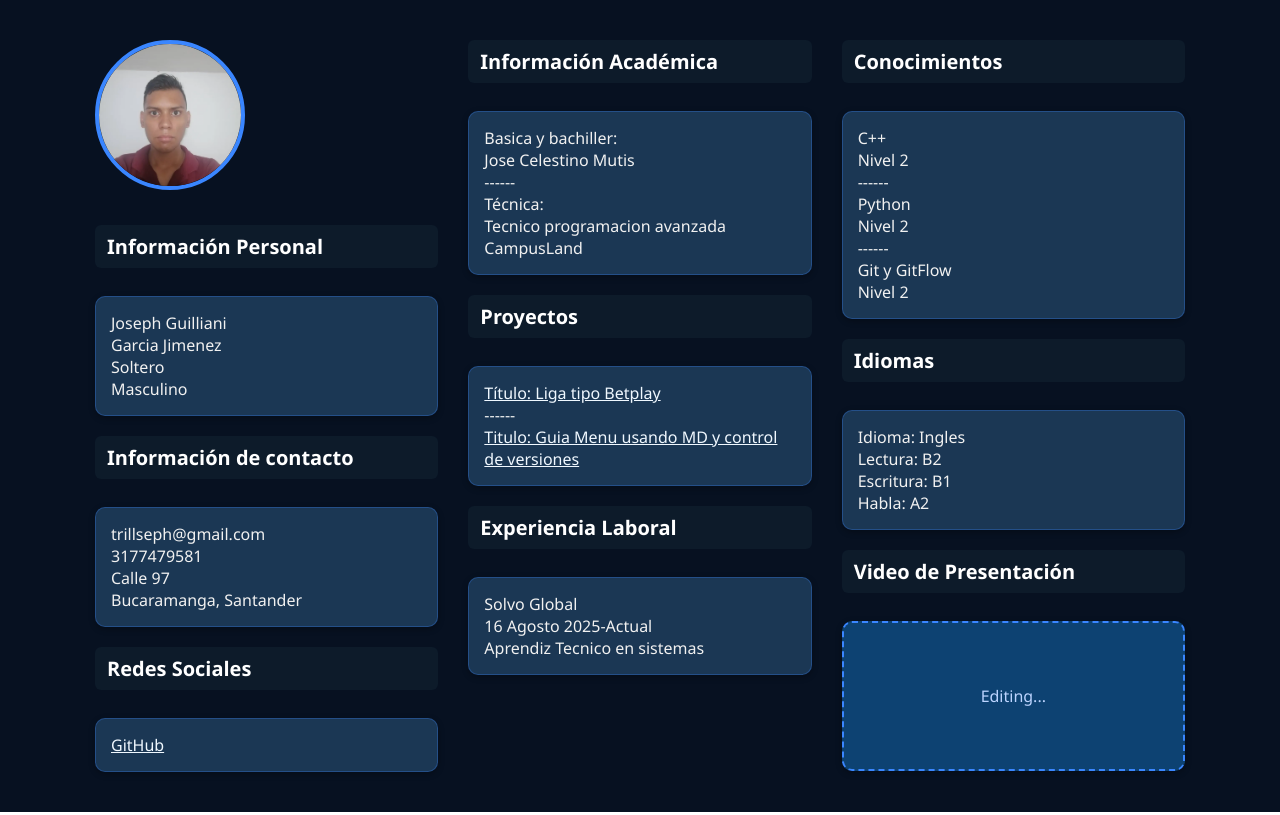
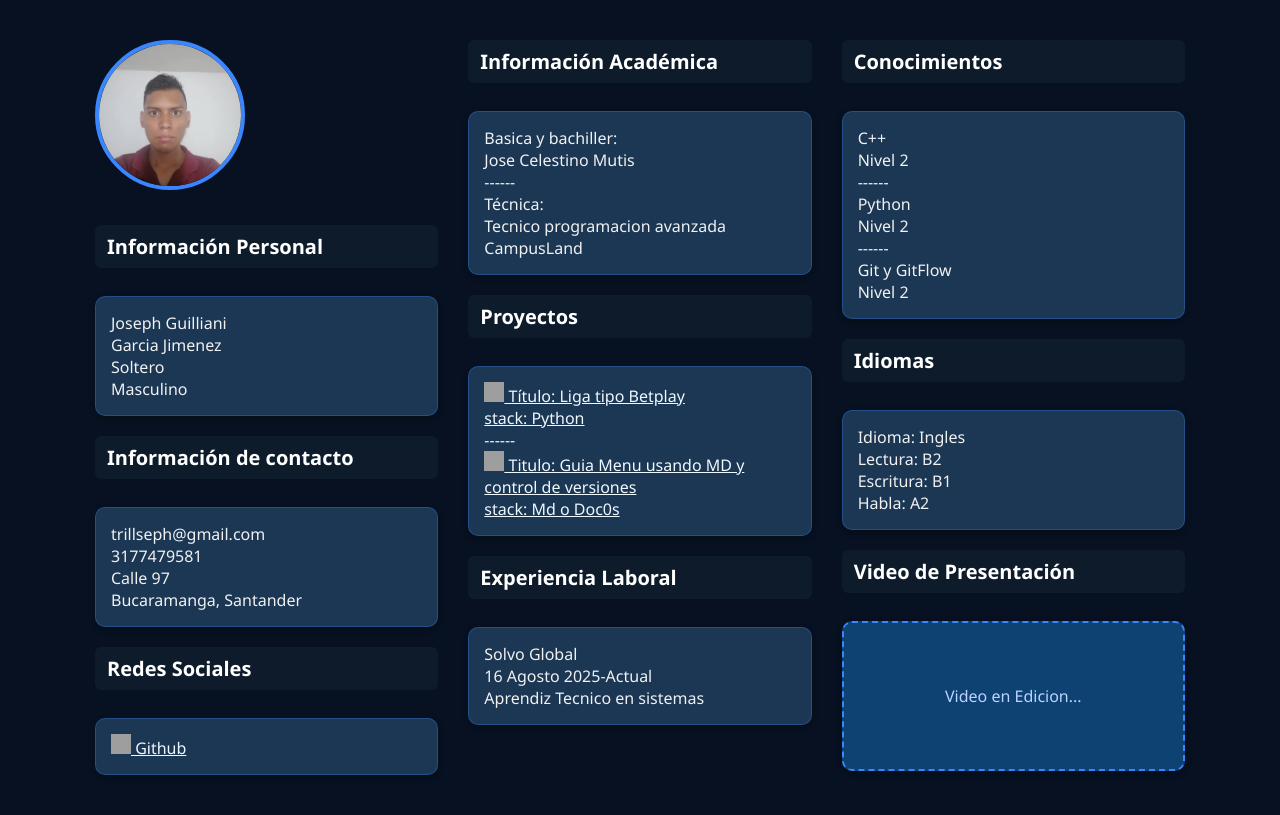
Before and after one commit to sephty/HojaDeVidaHTML, a website: page index.html in a window 1280 px wide. Drawn offline with Linux system fonts and the light colour scheme; grey boxes are pictures that could not be loaded.

Commit message:
feat: :sparkles: añadir logos

```diff
--- a/index.html
+++ b/index.html
@@ -32,7 +32,11 @@
 
       <h2>Redes Sociales</h2>
       <div class="box">
-      <a href="https://github.com/sephty" style="color: aliceblue;" target="_blank">GitHub</a>
+      <a href="https://github.com/sephty" style="color: aliceblue;" target="_blank">
+      <img src="https://cdn.jsdelivr.net/gh/devicons/devicon/icons/github/github-original.svg"
+      alt="GitHub" width="20" height="20">
+      Github
+      </a>
       </div>
     </div>
 
@@ -49,9 +53,17 @@
 
       <h2>Proyectos</h2>
       <div class="box">
-        <a href="https://github.com/sephty/josephGarciaListas.git" style="color: aliceblue;" target="_blank">Título: Liga tipo Betplay</a>
+        <a href="https://github.com/sephty/josephGarciaListas.git" style="color: aliceblue;" target="_blank">
+          <img src="https://cdn.jsdelivr.net/gh/devicons/devicon/icons/github/github-original.svg"
+          alt="GitHub" width="20" height="20">
+          Título: Liga tipo Betplay <br>
+          stack: Python </a>
         <p>------</p>
-        <a href="https://github.com/sephty/examenGit_GarciaJoseph.git" style="color: aliceblue;" target="_blank">Titulo: Guia Menu usando MD y control de versiones </a>
+        <a href="https://github.com/sephty/examenGit_GarciaJoseph.git" style="color: aliceblue;" target="_blank">
+          <img src="https://cdn.jsdelivr.net/gh/devicons/devicon/icons/github/github-original.svg"
+          alt="GitHub" width="20" height="20">
+          Titulo: Guia Menu usando MD y control de versiones <br>
+           stack: Md o Doc0s</a>
       </div>
 
       <h2>Experiencia Laboral</h2>
@@ -85,7 +97,7 @@
 
       <h2>Video de Presentación</h2>
       <div class="box video">
-        <p>Editing...</p>
+        <p>Video en Edicion...</p>
       </div>
     </div>
   </div>
```
